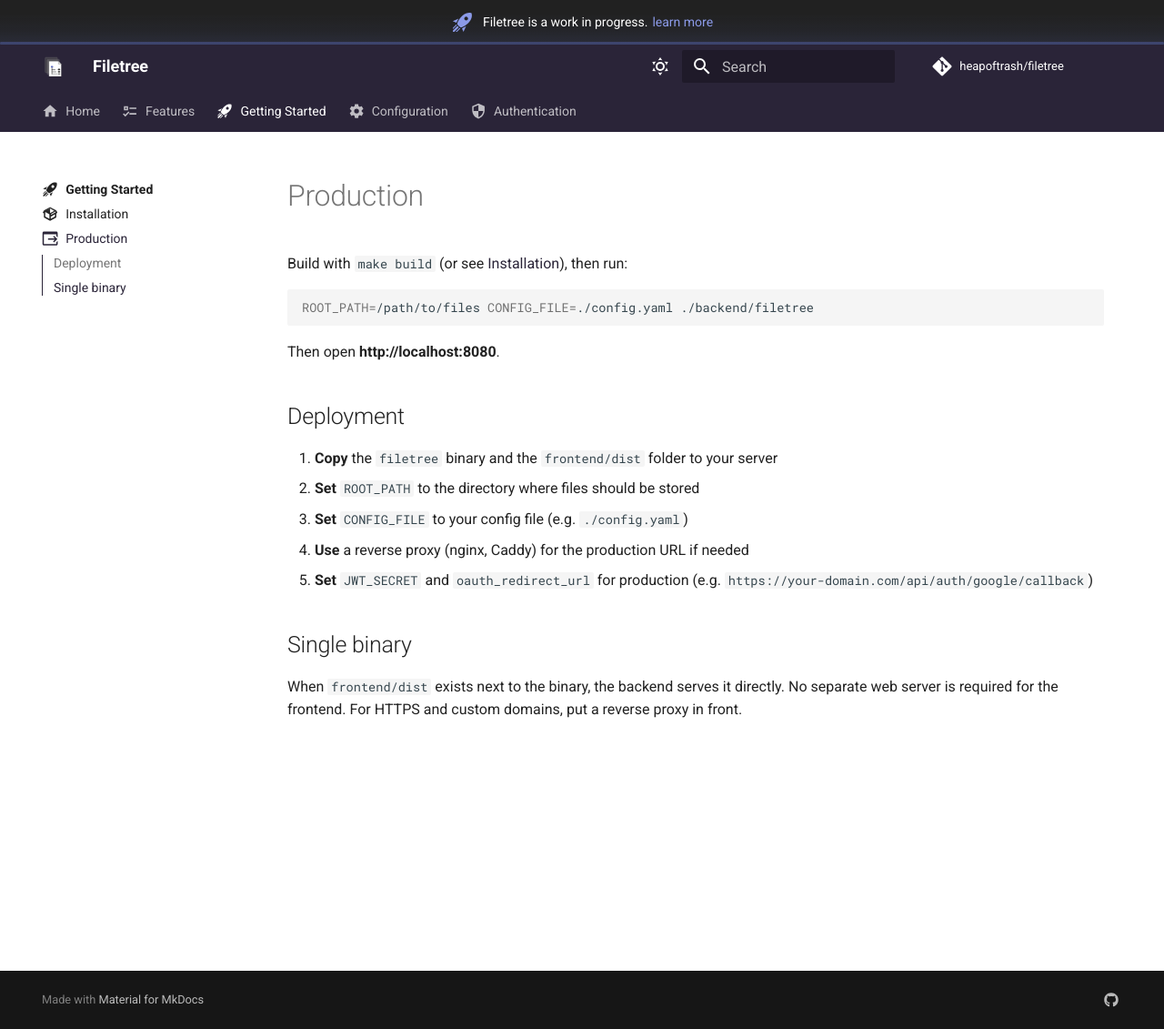
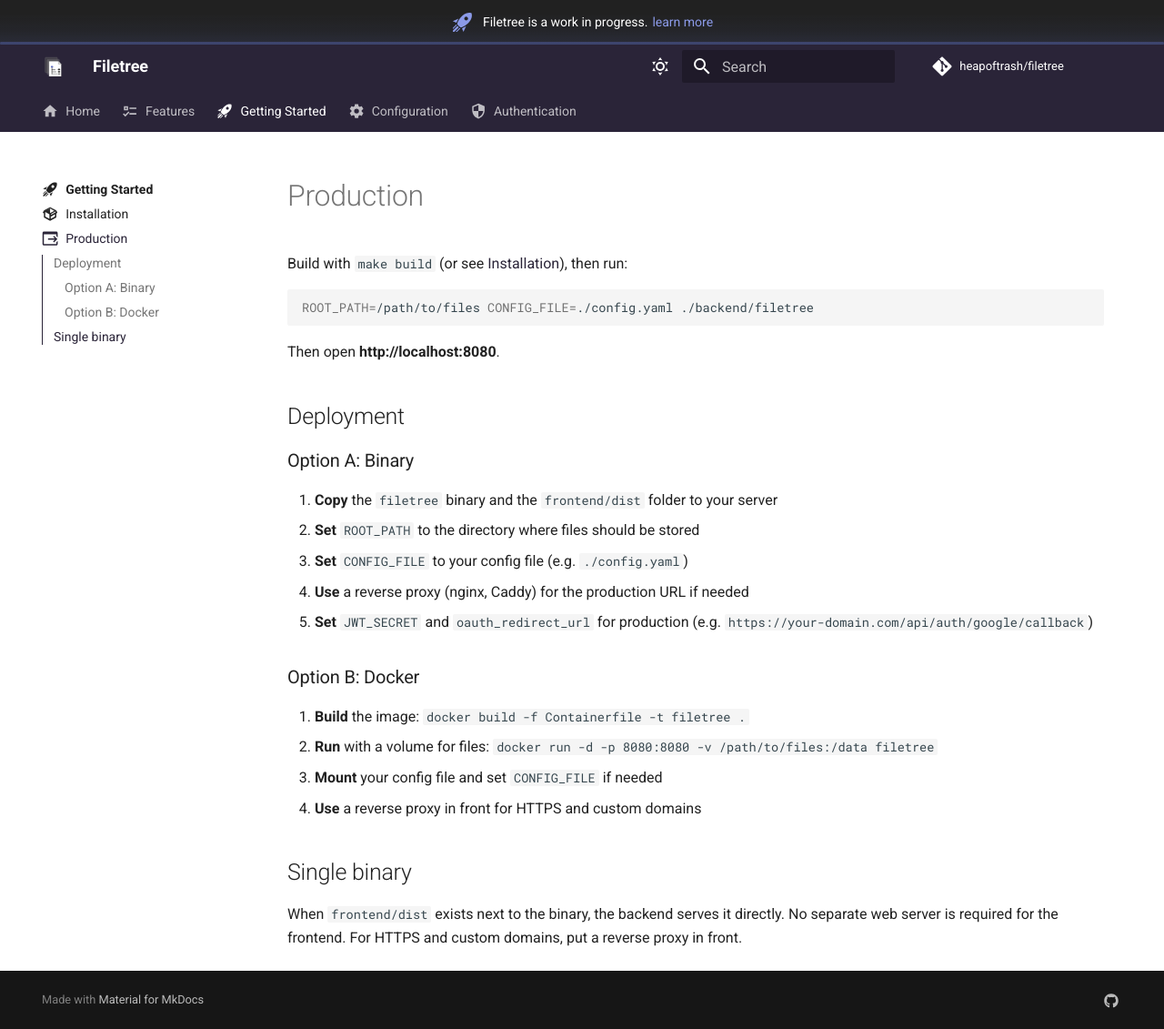
Before and after one commit to heapoftrash/filetree, an MkDocs documentation site: the page built from docs/getting-started/production.md, in a window 1280 px wide and 1131 px high. Shown: the whole window at 91% size. Built offline with MkDocs 1.6.1 and Material for MkDocs 9.7.7, drawn with Linux system fonts in a browser that asks for light colours; comment, search, counter and statistics services are not loaded.

Commit message:
chore(container): adding container support

```diff
--- a/docs/getting-started/index.md
+++ b/docs/getting-started/index.md
@@ -34,7 +34,7 @@
 
 | Step | What to do |
 |------|------------|
-| [Installation](installation.md) | Choose your path: make, from source, or development mode with hot reload |
+| [Installation](installation.md) | Choose your path: make, Docker, from source, or development mode with hot reload |
 | [Production](production.md) | Deploy to a server — reverse proxy, HTTPS, and production config |
 | [Configuration](../configuration/index.md) | Set up your config file and environment variables |
 | [Authentication](../authentication/index.md) | Enable Google OAuth, GitHub OAuth, or local username/password |
--- a/docs/getting-started/production.md
+++ b/docs/getting-started/production.md
@@ -15,12 +15,21 @@
 
 ## Deployment
 
+### Option A: Binary
+
 1. **Copy** the `filetree` binary and the `frontend/dist` folder to your server
 2. **Set** `ROOT_PATH` to the directory where files should be stored
 3. **Set** `CONFIG_FILE` to your config file (e.g. `./config.yaml`)
 4. **Use** a reverse proxy (nginx, Caddy) for the production URL if needed
 5. **Set** `JWT_SECRET` and `oauth_redirect_url` for production (e.g. `https://your-domain.com/api/auth/google/callback`)
 
+### Option B: Docker
+
+1. **Build** the image: `docker build -f Containerfile -t filetree .`
+2. **Run** with a volume for files: `docker run -d -p 8080:8080 -v /path/to/files:/data filetree`
+3. **Mount** your config file and set `CONFIG_FILE` if needed
+4. **Use** a reverse proxy in front for HTTPS and custom domains
+
 ## Single binary
 
 When `frontend/dist` exists next to the binary, the backend serves it directly. No separate web server is required for the frontend. For HTTPS and custom domains, put a reverse proxy in front.
```
Also changed, not shown: docs/getting-started/installation.md (+25 -0 lines), 3 other files.
